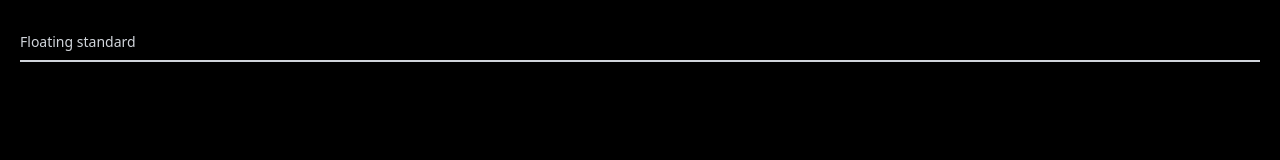
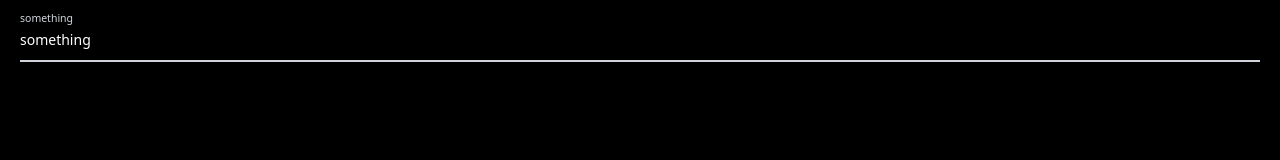
Before and after one commit to KARL-GROUP/karl-rental-fe, a Next.js app: page / in a window 1280 px wide. Shown: the top 160 px of the page. Built offline with nearby package versions, Linux system fonts and the light colour scheme.

Commit message:
feat: adding required properties

```diff
--- a/src/components/ui/Input.tsx
+++ b/src/components/ui/Input.tsx
@@ -1,13 +1,16 @@
 
 interface Props{
-  label: string
+  name: string,
+  value: any,
+  inputLabel: string,
+  onChange: any
 }
 
-const Input = ({label}: Props) => {
+const Input = ({name, value, inputLabel, onChange}: Props) => {
   return ( <>
   <div className="relative z-0">
-    <input type="text" id="floating_standard" className="block py-2.5 px-0 w-full text-sm text-white bg-transparent border-0 border-b-2 border-gray-300 appearance-none dark:text-white dark:border-gray-600 dark:focus:border-primary focus:outline-none focus:ring-0 focus:border-primary peer" placeholder=" " />
-    <label htmlFor="floating_standard" className="absolute text-sm text-gray-300 dark:text-white duration-300 transform -translate-y-6 scale-75 top-3 -z-10 origin-[0] peer-focus:left-0 peer-focus:text-primary peer-focus:dark:text-primary peer-placeholder-shown:scale-100 peer-placeholder-shown:translate-y-0 peer-focus:scale-75 peer-focus:-translate-y-6">Floating standard</label>
+    <input type="text" id="floating_standard" name={name} onChange={onChange} value={value} className="block py-2.5 px-0 w-full text-sm text-white bg-transparent border-0 border-b-2 border-gray-300 appearance-none dark:text-white dark:border-gray-600 dark:focus:border-primary focus:outline-none focus:ring-0 focus:border-primary peer" placeholder=" " />
+    <label htmlFor="floating_standard" className="absolute text-sm text-gray-300 dark:text-white duration-300 transform -translate-y-6 scale-75 top-3 -z-10 origin-[0] peer-focus:left-0 peer-focus:text-primary peer-focus:dark:text-primary peer-placeholder-shown:scale-100 peer-placeholder-shown:translate-y-0 peer-focus:scale-75 peer-focus:-translate-y-6">{inputLabel}</label>
 </div>
   </> );
 }
--- a/src/pages/index.tsx
+++ b/src/pages/index.tsx
@@ -10,7 +10,7 @@ export default function Home() {
   return (
     <>
     <div className="bg-black h-[100vh] p-5">
-    <Input label='' />
+    <Input  name='something' value='something' inputLabel='something' onChange />
     </div>
       </>
   )
```
